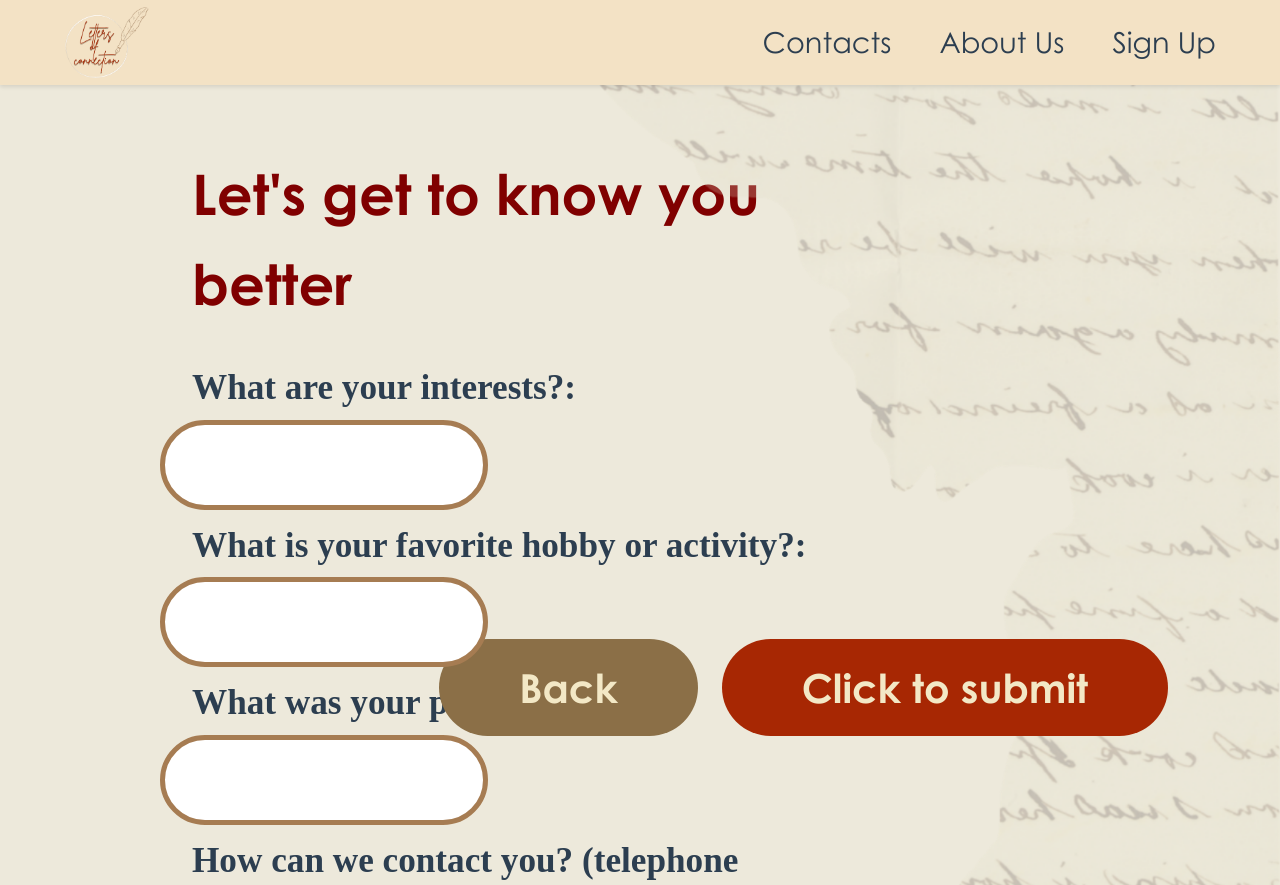
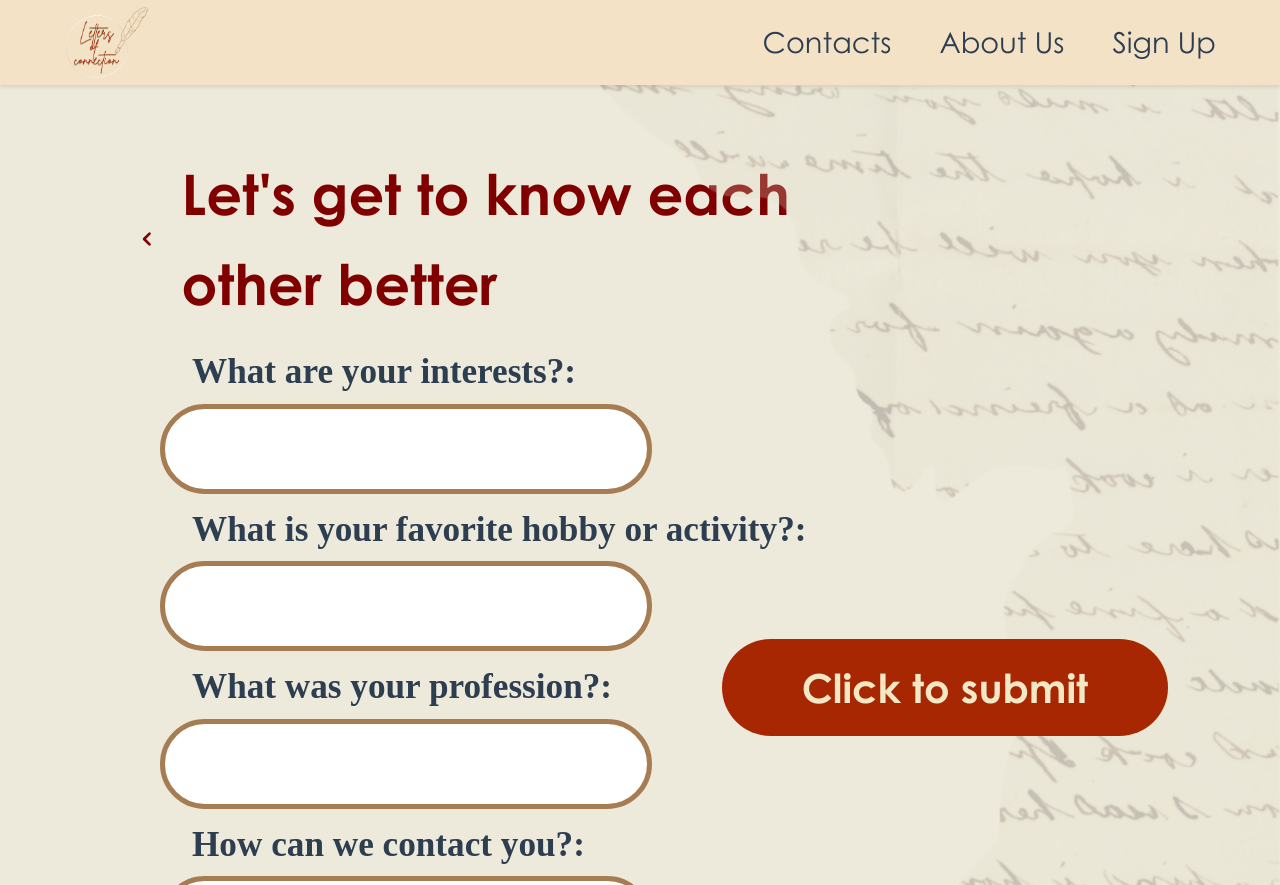
Before and after one commit to vivianbruijns/LettersofConnection, an Angular app: page /signup-elderly in a window 1280 px wide. Both pictures are taken after a click on the button "Click to continue". Built offline with nearby package versions, Linux system fonts and the light colour scheme; a web font is replaced by a local one.

Commit message:
finished elderly signup

```diff
--- a/src/app/pages/signup-elderly/signup-elderly.component.html
+++ b/src/app/pages/signup-elderly/signup-elderly.component.html
@@ -1,6 +1,6 @@
 <div class="signup-elderly-container">
   <!-- Step 1: Create Account -->
-  <div class="content-wrapper" *ngIf="currentStep === 1">
+  <div class="content-wrapper step-1" *ngIf="currentStep === 1">
     <div class="form-wrapper">
       <h1 class="page-title">Create your account</h1>
 
@@ -60,9 +60,16 @@
     </div>
   </div>
 
-  <div class="content-wrapper" *ngIf="currentStep === 2">
+  <div class="content-wrapper step-2" *ngIf="currentStep === 2">
     <div class="form-wrapper">
-      <h1 class="page-title">Let's get to know you better</h1>
+      <div class="header-container">
+        <button type="button" class="back-chevron" (click)="goToPreviousStep()">
+          <svg xmlns="http://www.w3.org/2000/svg" viewBox="0 0 24 24" fill="none" stroke="currentColor" stroke-width="3" stroke-linecap="round" stroke-linejoin="round">
+            <polyline points="15 18 9 12 15 6"></polyline>
+          </svg>
+        </button>
+        <h1 class="page-title">Let's get to know each other better</h1>
+      </div>
 
       <form class="form-content" (ngSubmit)="onSubmit()">
         <div class="form-group">
@@ -99,18 +106,18 @@
         </div>
 
         <div class="form-group">
-          <label for="nursingHome">How can we contact you? (telephone number or e-mail):</label>
+          <label for="nursingHome">How can we contact you?:</label>
           <input
             type="text"
             id="nursingHome"
             name="nursingHome"
+            placeholder="telephone number or e-mail"
             [(ngModel)]="formData.nursingHome"
             class="form-input"
           >
         </div>
 
         <div class="button-container">
-          <button type="button" class="back-btn" (click)="goToPreviousStep()">Back</button>
           <button type="submit" class="continue-btn">Click to submit</button>
         </div>
       </form>
--- a/src/app/pages/signup-elderly/signup-elderly.component.scss
+++ b/src/app/pages/signup-elderly/signup-elderly.component.scss
@@ -19,7 +19,13 @@
   overflow-y: auto;
   display: flex;
   flex-direction: column;
-  gap: 2rem;
+  gap: 1rem;
+}
+
+.header-container {
+  display: flex;
+  align-items: center;
+  gap: 1rem;
 }
 
 .page-title {
@@ -28,7 +34,44 @@
   font-family: 'Century Gothic', sans-serif;
   font-weight: 700;
   text-align: start;
-  margin-left: 2rem;
+  margin: 0;
+}
+
+.step-1 {
+  .page-title {
+    margin-left: 2rem;
+  }
+}
+
+.step-2 {
+  .header-container {
+    margin-left: -2rem;
+  }
+}
+
+.back-chevron {
+  background: none;
+  border: none;
+  cursor: pointer !important;
+  padding: 0.5rem;
+  width: 3rem;
+  height: 3rem;
+  color: #800000;
+  pointer-events: auto !important;
+  z-index: 1000;
+  display: flex;
+  align-items: center;
+  justify-content: center;
+  transition: transform 0.2s ease;
+
+  svg {
+    width: 100%;
+    height: 100%;
+  }
+
+  &:hover {
+    transform: translateX(-4px);
+  }
 }
 
 .form-content {
@@ -68,6 +111,12 @@
       border-color: #8b5a3c;
       box-shadow: 0 0 0 3px rgba(166, 124, 82, 0.1);
     }
+  }
+}
+
+.step-2 {
+  .form-input {
+    width: 75%;
   }
 
   textarea.form-input {
```
